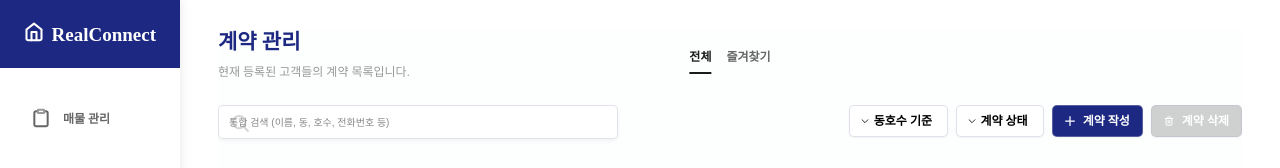
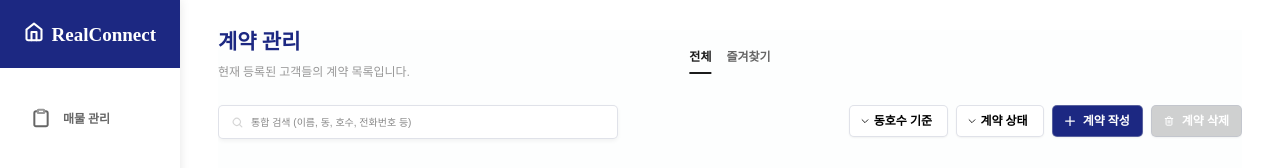
Before and after one commit to RealConnect-Start-up-Capstone-Design2/FE, a React (Vite) app in the folder realconnect/: page /contracts in a window 1280 px wide. Shown: the top 168 px of the page. Built offline with nearby package versions, Linux system fonts and the light colour scheme; sample sign-in values are in the browser's storage.

Commit message:
Fix : 검색 컴포넌트 아이콘과 텍스트 겹치던 현상 수정

```diff
--- a/realconnect/src/components/search/search.css
+++ b/realconnect/src/components/search/search.css
@@ -6,6 +6,7 @@
 .search-input-wrapper {
   position: relative;
   display: flex;
+  flex-direction: row;
   align-items: center;
   width: 100%;
   border: 1px solid rgba(177, 182, 199, 0.4);
@@ -18,7 +19,7 @@
 .search-input {
   flex: 1;
   height: 3.2rem;
-  padding: 0 1rem 0 1rem;
+  padding: 0 1rem 0 3.2rem;
   border: none;
   border-radius: 0.5rem;
   font-size: 1rem;
@@ -34,18 +35,25 @@
 }
 
 .search-icon {
-  position: absolute;
   display: flex;
   align-items: center;
   justify-content: center;
+  position: absolute;
+  width: 2rem;
+  height: 2rem;
+  z-index: 1;
 }
 
 .search-icon.left {
-  left: 1rem;
+  left: 0.8rem;
+  top: 50%;
+  transform: translateY(-50%);
 }
 
 .search-icon img {
   opacity: 0.4;
+  width: 1.2rem;
+  height: 1.2rem;
 }
 
 @media (max-width: 768px) {
--- a/realconnect/src/components/search/search.jsx
+++ b/realconnect/src/components/search/search.jsx
@@ -16,7 +16,7 @@ const Search = ({ onSearch }) => {
     <div className="search-container">
       <div className="search-input-wrapper">
         <div className="search-icon left" aria-hidden="true">
-          <img src={searchIcon} alt="" />
+          <img src={searchIcon} alt="search" />
         </div>
         <input
           type="text"
```
